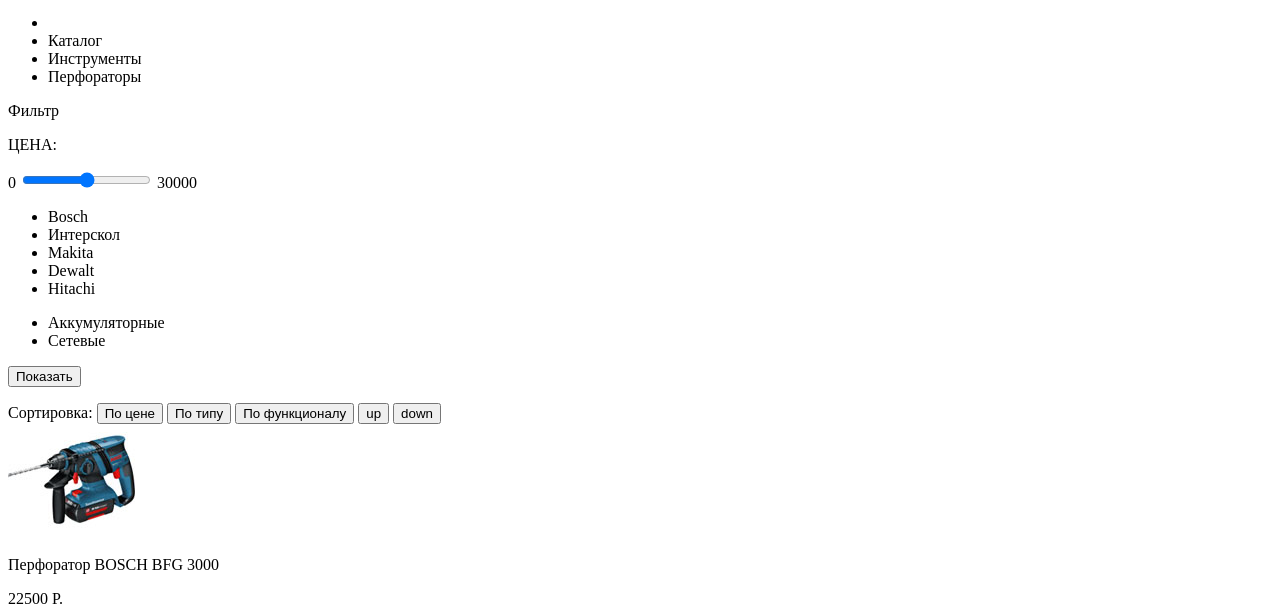
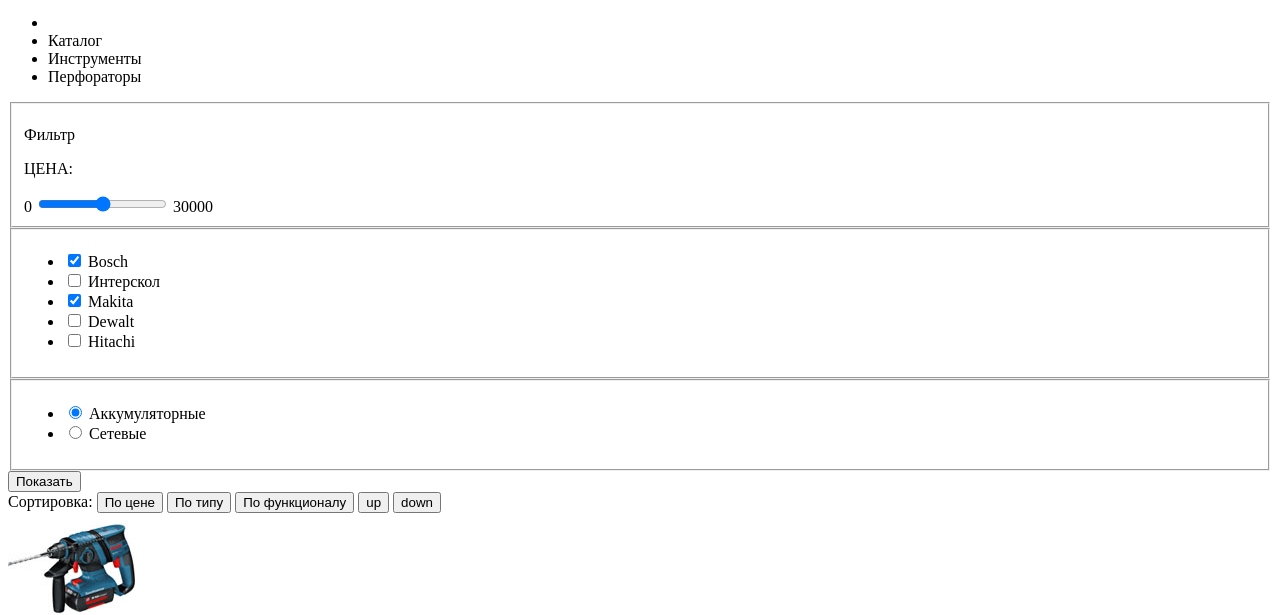
Before and after one commit to increasedd/610925-technomart, a plain HTML site: page inner.html in a window 1280 px wide. Shown: the part 196-811 px from the top of the page. Drawn offline with Linux system fonts and the light colour scheme.

Commit message:
формы и доступность

```diff
--- a/inner.html
+++ b/inner.html
@@ -50,29 +50,52 @@
       <li class="way">Перфораторы</li>
     </ul>
     <title class="punchers">Перфораторы</title>
-    <section class="filter">
+    <form class="filter" method="get">
+      <fieldset>
       <p class="filter">Фильтр</p>
       <p class="price">ЦЕНА:</p>
       <output id="out">0</output>
       <input oninput="out.value=(price.value)" type="range" class="price" min="0" max="3000" id="price">
       <output id="out">30000</output>
-      <div class="developers">
-        <ul class="developers">
-          <li class="developer">Bosch</li>
-          <li class="developer">Интерскол</li>
-          <li class="developer">Makita</li>
-          <li class="developer">Dewalt</li>
-          <li class="developer">Hitachi</li>
+      </fieldset>
+      <fieldset>
+        <ul>
+          <li>
+          <input type="checkbox" name="bosch" id="filter-bosch" checked>
+          <label for="filter-bosch">Bosch</label>
+          </li>
+          <li>
+          <input type="checkbox" name="interscol" id="filter-interscol">
+          <label for="filter-interscol">Интерскол</label>
+          </li>
+          <li>
+          <input type="checkbox" name="makita" id="filter-makita" checked>
+          <label for="filter-makita">Makita</label>
+          </li>
+          <li>
+          <input type="checkbox" name="dewalt" id="filter-dewalt">
+          <label for="filter-dewalt">Dewalt</label>
+          </li>
+          <li>
+          <input type="checkbox" name="hitachi" id="filter-hitachi">
+          <label for="filter-hitachi">Hitachi</label>
+          </li>
         </ul>
-      </div>
-        <ul class="supply">
-          <li class="supply">Аккумуляторные</li>
-          <li class="supply">Сетевые</li>
+      </fieldset>
+      <fieldset>
+        <ul>
+          <li>
+            <input type="radio" name="supply-group" id="battery-id" value="battereis" checked>
+            <label for="battery-id">Аккумуляторные</label>
+          </li>
+          <li>
+            <input type="radio" name="supply-group" id="network-id" value="networks">
+            <label for="network-id">Сетевые</label>
+          </li>
         </ul>
-      <p class="button">
-        <button class="button">Показать</button>
-      </p>
-    </section>
+      </fieldset>
+      <button type="submit">Показать</button>
+    </form>
     <section class="items">
       <header class="sorting">
         <span class="sort">Сортировка:</span>
@@ -144,7 +167,7 @@
       <buttons class="page">Следующая</buttons>
     </section>
     <section class="description">
-      <p class="title">ПАРА СЛОВ О ПЕРФОРАТОРАХ</p>
+      <title class="title">ПАРА СЛОВ О ПЕРФОРАТОРАХ</title>
       <p class="description">Перфоратор — универсальный строительный инструмент. Предназначен для
         сверления и долбления отверстий в кирпиче, бетоне и камне. Существуют электромеханические и пневматические
         перфораторы. Современные модели могут выполнять функции дрели, шуруповерта и отбойного молотка. В ассортиментном
```
Also changed, not shown: index.html (+19 -2 lines), css/style.css (added).
